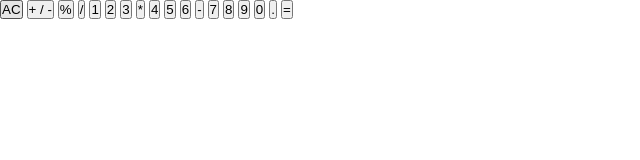
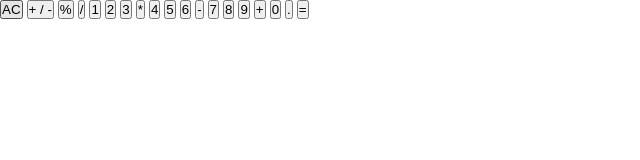
Before and after one commit to agoatnamedbear/odin_calculator, a plain HTML site: page index.html in a window 1280 px wide. Shown: the full height of the page, 0-640 px from the left. Drawn offline with Linux system fonts and the light colour scheme.

Commit message:
Add addition button

```diff
--- a/index.html
+++ b/index.html
@@ -27,6 +27,7 @@
       <button class="number-button">7</button>
       <button class="number-button">8</button>
       <button class="number-button">9</button>
+      <button class="addition">+</button>
       <button class="number-button two-wide">0</button>
       <button class="decimal">.</button>
       <button class="equals">=</button>
```
